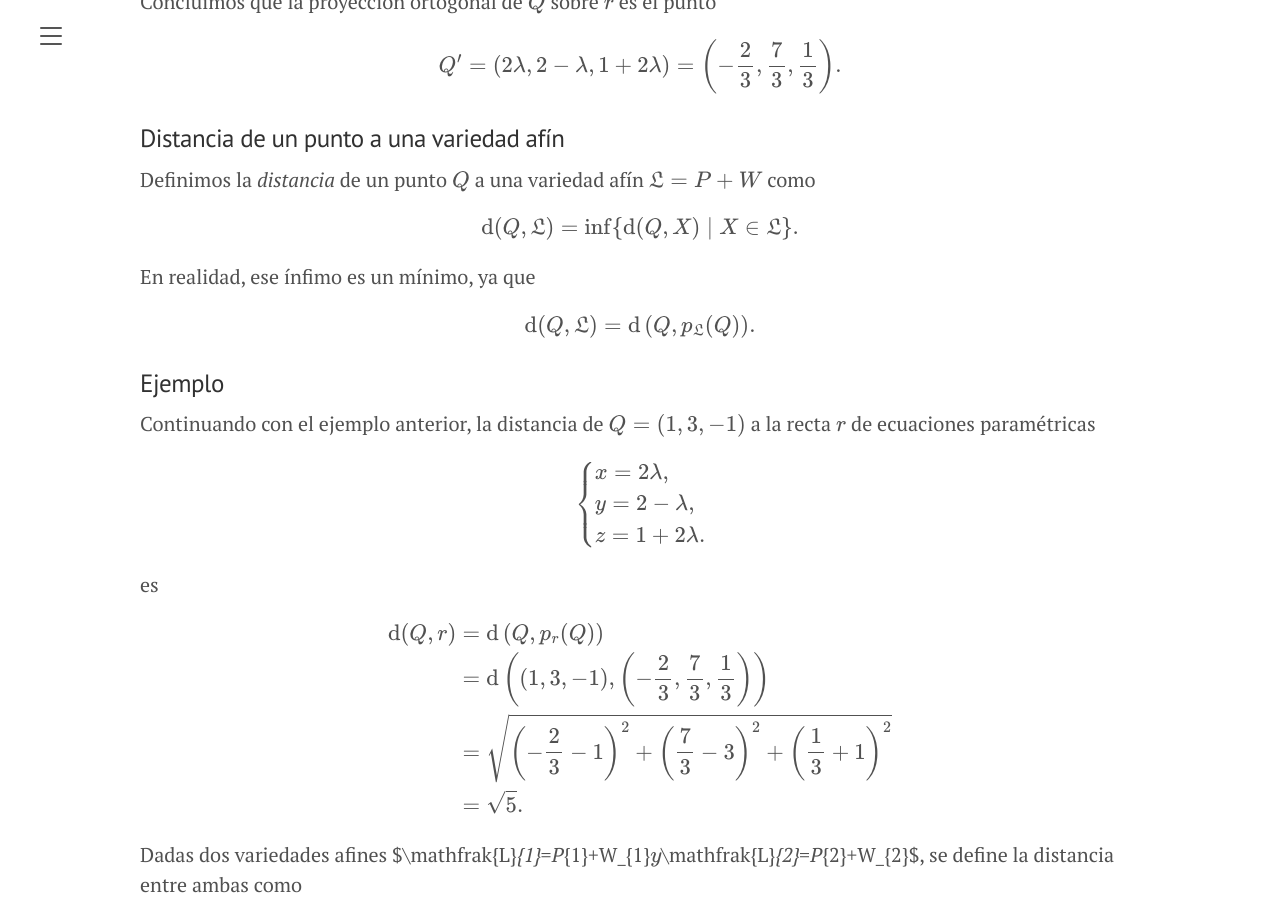
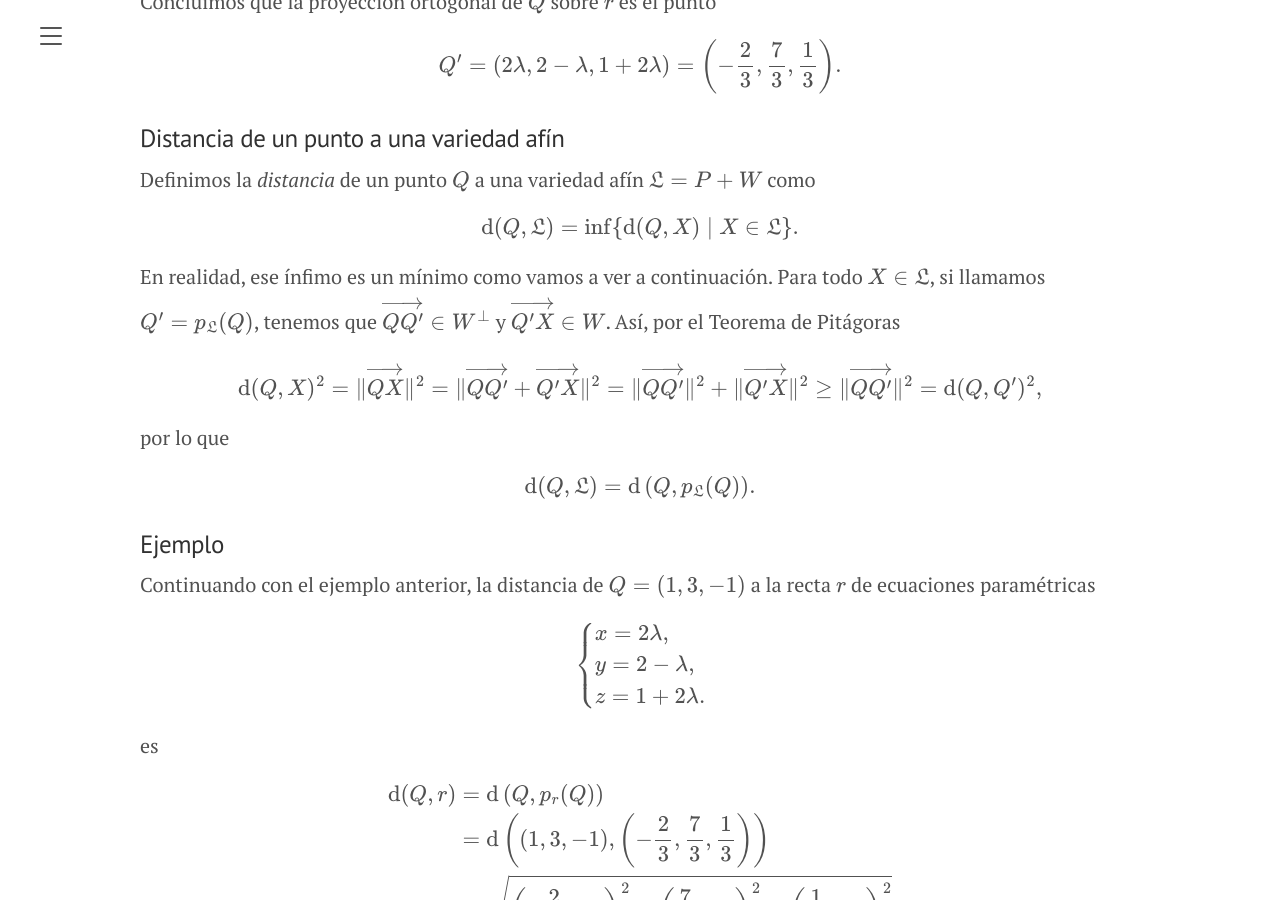
Before and after one commit to pedritomelenas/Algebra-Lineal, a Jekyll site: the page built from 5-afin-euclideo.md, in a window 1280 px wide and 900 px high, scrolled down 10704 px. Built offline with Jekyll 4.4.1, drawn with Linux system fonts in a browser that asks for light colours.

Commit message:
demo distancia mínima punto variedad

```diff
--- a/5-afin-euclideo.md
+++ b/5-afin-euclideo.md
@@ -505,7 +505,13 @@ $$
 \operatorname{d}(Q,\mathfrak{L}) = \inf\lbrace \operatorname{d}(Q,X) \mid X\in\mathfrak{L}\rbrace.
 $$
 
-En realidad, ese ínfimo es un mínimo, ya que
+En realidad, ese ínfimo es un mínimo como vamos a ver a continuación. Para todo $X\in\mathfrak{L}$, si llamamos $Q'=p_{\mathfrak{L}}(Q)$, tenemos que $\overrightarrow{QQ'}\in W^\perp$ y $\overrightarrow{Q'X}\in W$. Así, por el Teorema de Pitágoras
+
+$$
+\operatorname{d}(Q,X)^2=\Vert \overrightarrow{QX}\Vert^2= \Vert \overrightarrow{QQ'} + \overrightarrow{Q'X}\Vert^2 = \Vert \overrightarrow{QQ'}\Vert^2+ \Vert \overrightarrow{Q'X}\Vert^2 \ge \Vert \overrightarrow{QQ'} \Vert^2 = \operatorname{d}(Q,Q')^2,
+$$
+
+por lo que
 
 $$
 \operatorname{d}(Q,\mathfrak{L}) = \operatorname{d}\left(Q,p_{\mathfrak{L}}(Q)\right).
```
